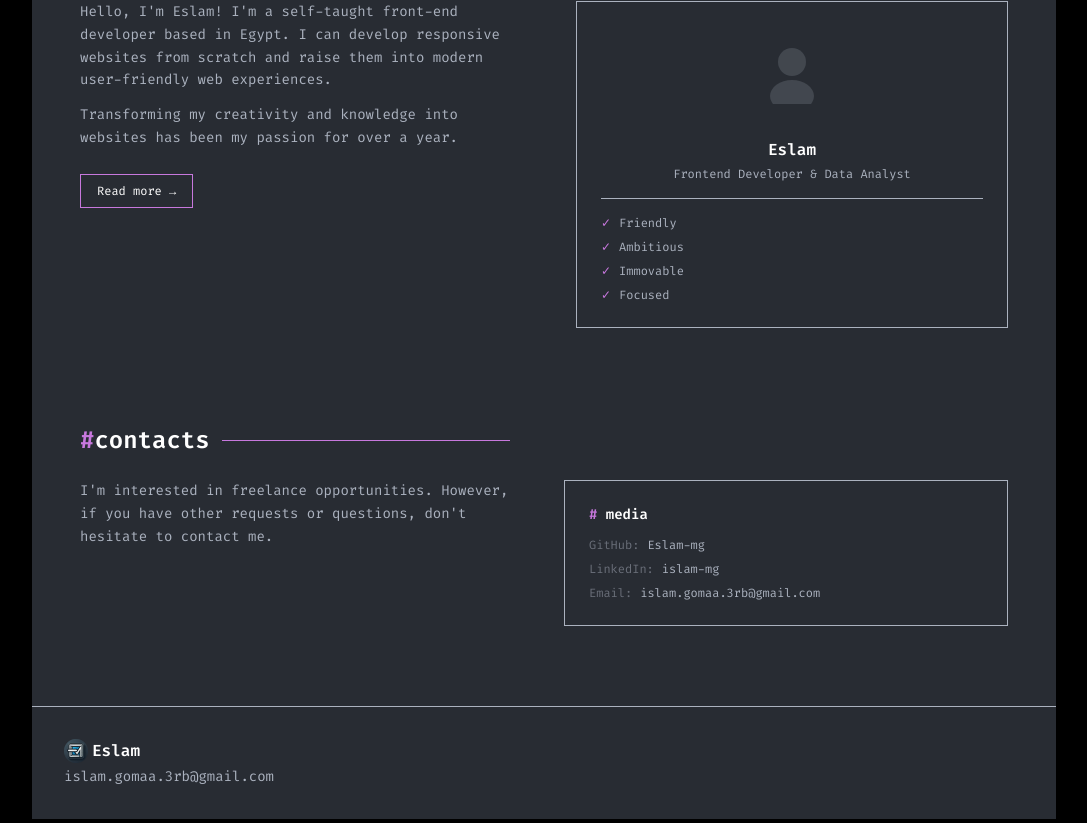
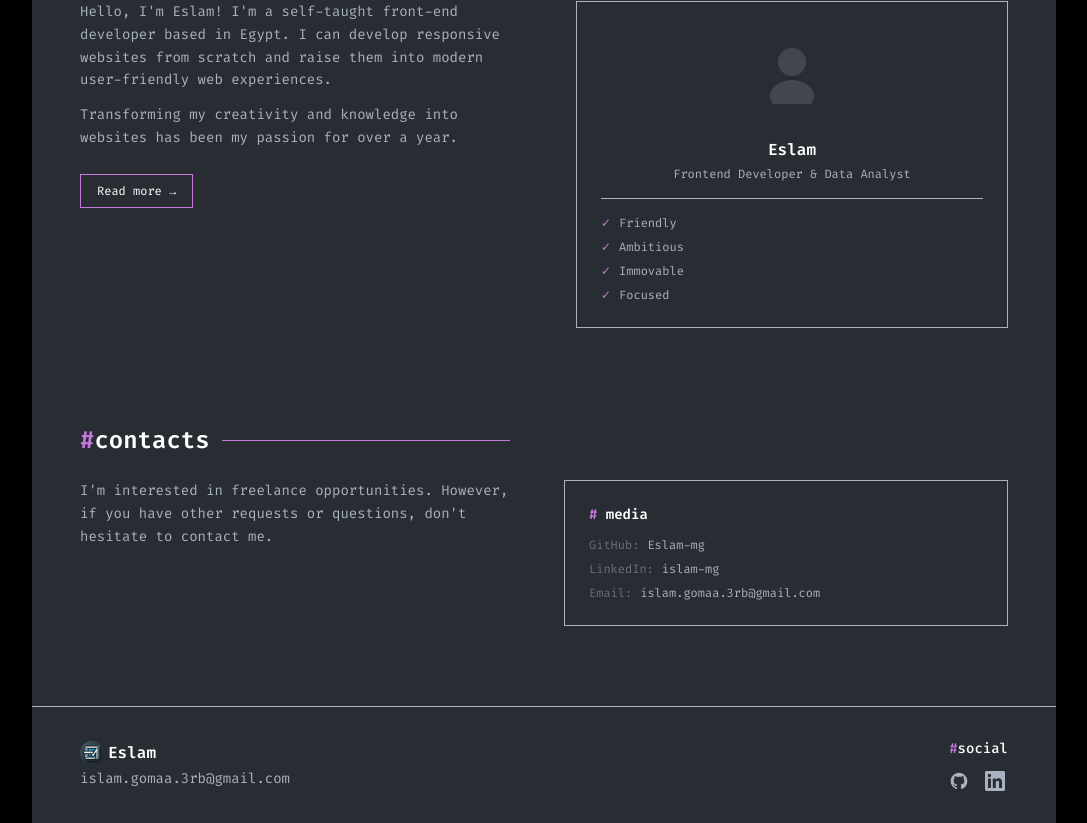
Before and after one commit to Eslam-mg/portfolio, a Next.js app: page / in a window 1280 px wide. Shown: the part 1869-2692 px from the top of the page, without its empty margins (96-1183 px from the left). Built offline with nearby package versions, Linux system fonts and the light colour scheme.

Commit message:
add Right — social to footer commponent

```diff
--- a/src/components/Footer/Footer.tsx
+++ b/src/components/Footer/Footer.tsx
@@ -5,7 +5,7 @@ import Link from "next/link";
 const socialLinks = [
     {
         name: "GitHub",
-        href: "https://github.com",
+        href: "https://github.com/Eslam-mg",
         icon: (
             <svg width="20" height="20" viewBox="0 0 24 24" fill="currentColor">
                 <path d="M12 2C6.477 2 2 6.484 2 12.017c0 4.425 2.865 8.18 6.839 9.504.5.092.682-.217.682-.483 0-.237-.008-.868-.013-1.703-2.782.605-3.369-1.343-3.369-1.343-.454-1.158-1.11-1.466-1.11-1.466-.908-.62.069-.608.069-.608 1.003.07 1.531 1.032 1.531 1.032.892 1.53 2.341 1.088 2.91.832.092-.647.35-1.088.636-1.338-2.22-.253-4.555-1.113-4.555-4.951 0-1.093.39-1.988 1.029-2.688-.103-.253-.446-1.272.098-2.65 0 0 .84-.27 2.75 1.026A9.564 9.564 0 0112 6.844c.85.004 1.705.115 2.504.337 1.909-1.296 2.747-1.027 2.747-1.027.546 1.379.202 2.398.1 2.651.64.7 1.028 1.595 1.028 2.688 0 3.848-2.339 4.695-4.566 4.943.359.309.678.92.678 1.855 0 1.338-.012 2.419-.012 2.747 0 .268.18.58.688.482A10.019 10.019 0 0022 12.017C22 6.484 17.522 2 12 2z" />
@@ -14,7 +14,7 @@ const socialLinks = [
     },
     {
         name: "LinkedIn",
-        href: "https://linkedin.com",
+        href: "https://www.linkedin.com/in/islam-mg/",
         icon: (
             <svg width="20" height="20" viewBox="0 0 24 24" fill="currentColor">
                 <path d="M20.447 20.452h-3.554v-5.569c0-1.328-.027-3.037-1.852-3.037-1.853 0-2.136 1.445-2.136 2.939v5.667H9.351V9h3.414v1.561h.046c.477-.9 1.637-1.85 3.37-1.85 3.601 0 4.267 2.37 4.267 5.455v6.286zM5.337 7.433a2.062 2.062 0 01-2.063-2.065 2.064 2.064 0 112.063 2.065zm1.782 13.019H3.555V9h3.564v11.452zM22.225 0H1.771C.792 0 0 .774 0 1.729v20.542C0 23.227.792 24 1.771 24h20.451C23.2 24 24 23.227 24 22.271V1.729C24 .774 23.2 0 22.222 0h.003z" />
@@ -26,7 +26,7 @@ const socialLinks = [
 export default function Footer() {
     return (
         <footer className="border-t border-borderColor mt-20 font-mono">
-            <div className="px-8 py-8 grid grid-cols-2 items-center gap-8">
+            <div className="flex justify-between items-center px-6 md:px-12 py-8">
                 {/* Left — branding */}
                 <div>
                     <div className="flex items-center gap-1 mb-1">
@@ -35,6 +35,27 @@ export default function Footer() {
                     </div>
                     <p className="text-sm text-textPrimaryColor m-0">islam.gomaa.3rb@gmail.com</p>
                 </div>
+
+                {/* Right — social */}
+                <div>
+                    <p className="text-sm text-white font-medium mb-3">
+                        <span className="text-primaryColor">#</span>social
+                    </p>
+                    <div className="flex gap-4">
+                        {socialLinks.map((item) => (
+                            <Link
+                                key={item.name}
+                                href={item.href}
+                                target="_blank"
+                                rel="noopener noreferrer"
+                                aria-label={item.name}
+                                className="text-textPrimaryColor hover:text-white transition-colors"
+                            >
+                                {item.icon}
+                            </Link>
+                        ))}
+                    </div>
+                </div>
             </div>
         </footer>
     )
```
